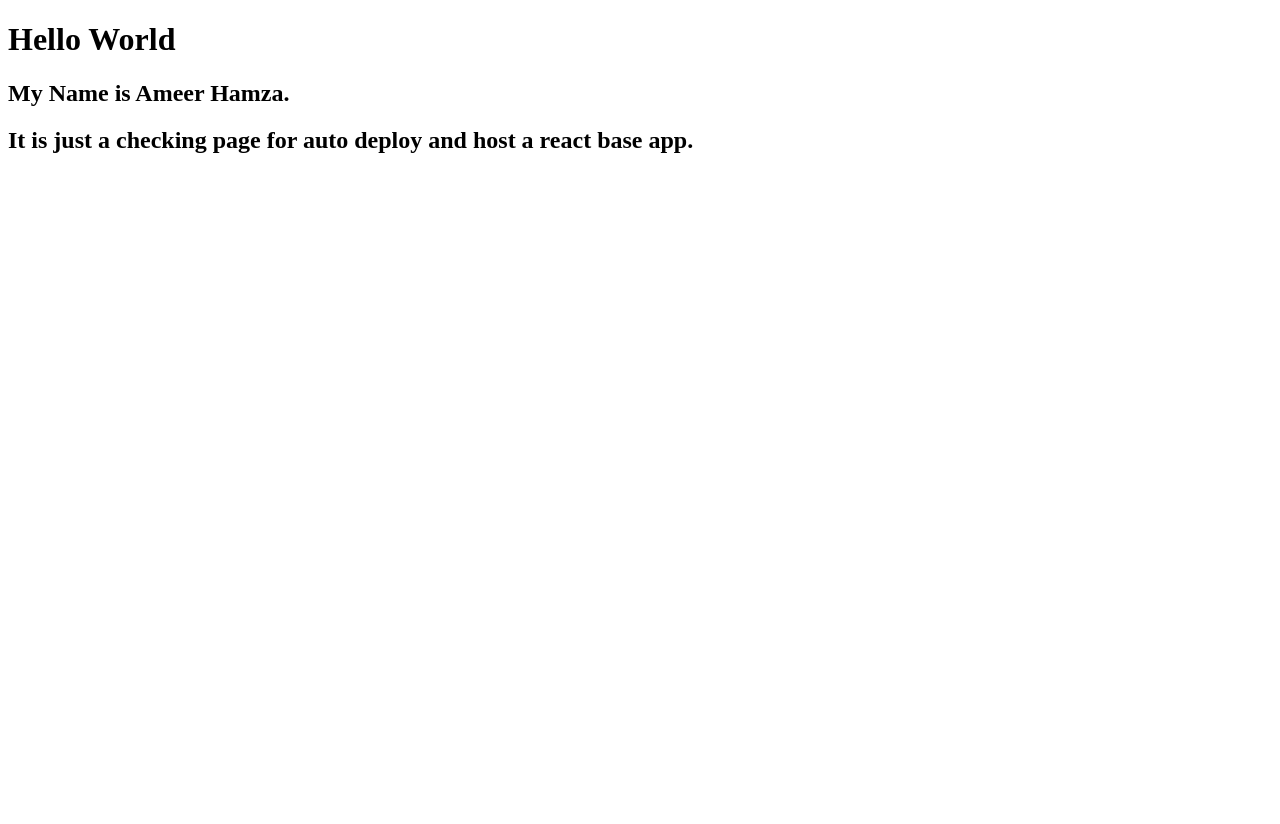
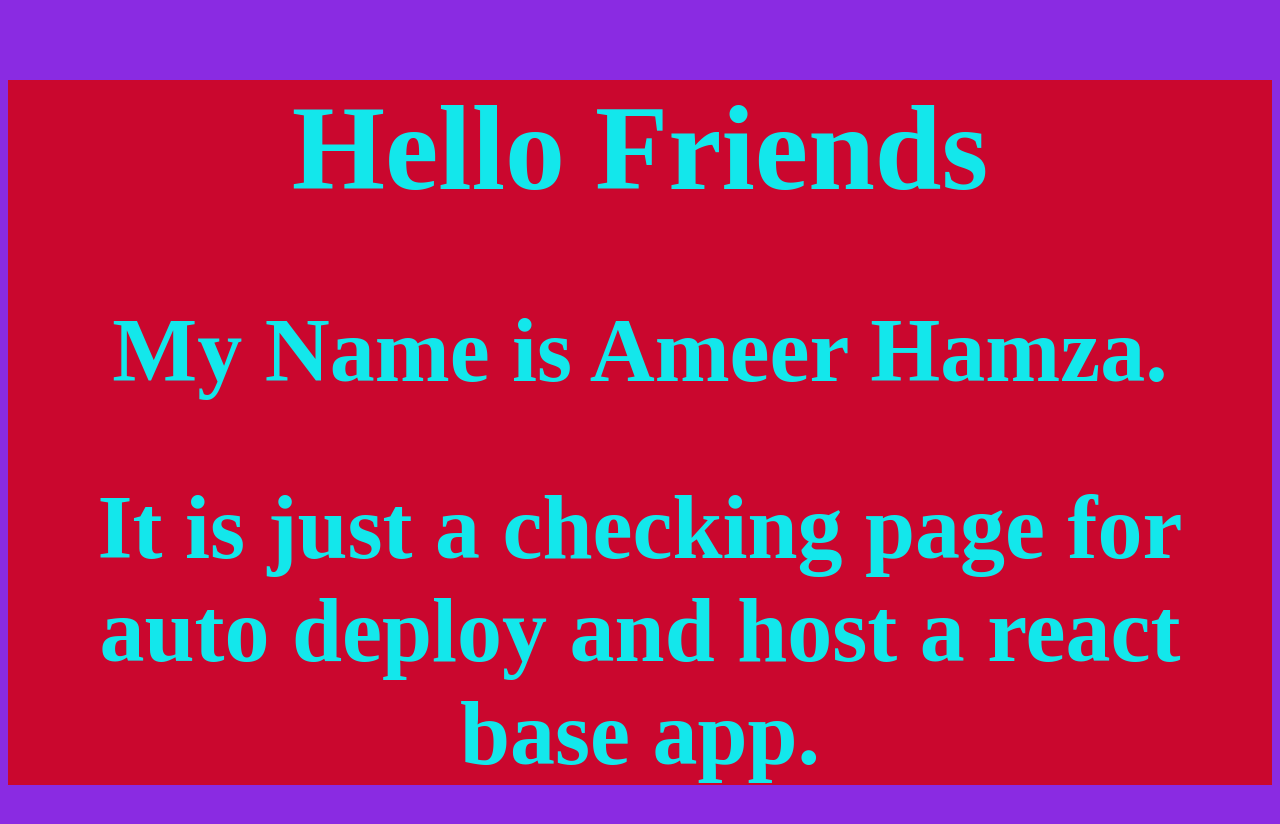
Before and after one commit to Malik-Ameer-Hamza/bootcamp2020, a React (Create React App) app: page / in a window 1280 px wide. Shown: the top 824 px of the page. Before the commit the page ends 800 px from the top, so only its background shows below. Built offline with nearby package versions, Linux system fonts and the light colour scheme.

Commit message:
adding a css file

```diff
--- a/src/App.js
+++ b/src/App.js
@@ -1,8 +1,8 @@
-
+import './index.css';
 function App() {
   return (
     <div className="App">
-      <h1>Hello World</h1>
+      <h1>Hello Friends</h1>
       <h2>My Name is Ameer Hamza.</h2>
       <h2>It is just a checking page for auto deploy and host a react base app.</h2>
     </div>
--- /dev/null
+++ b/src/index.css
@@ -0,0 +1,12 @@
+body{
+    background-color: #8a2be2;
+    text-align: center;
+
+    font-size: 60px;
+
+}
+.App{
+    background-color: #ca072e;
+    color: #00ffffe7;
+    text-align: center;
+}
--- a/src/index.js
+++ b/src/index.js
@@ -1,6 +1,7 @@
 import React from 'react';
 import ReactDOM from 'react-dom';
 import App from './App';
+import './index.css';
 
 ReactDOM.render(
   <>
```
